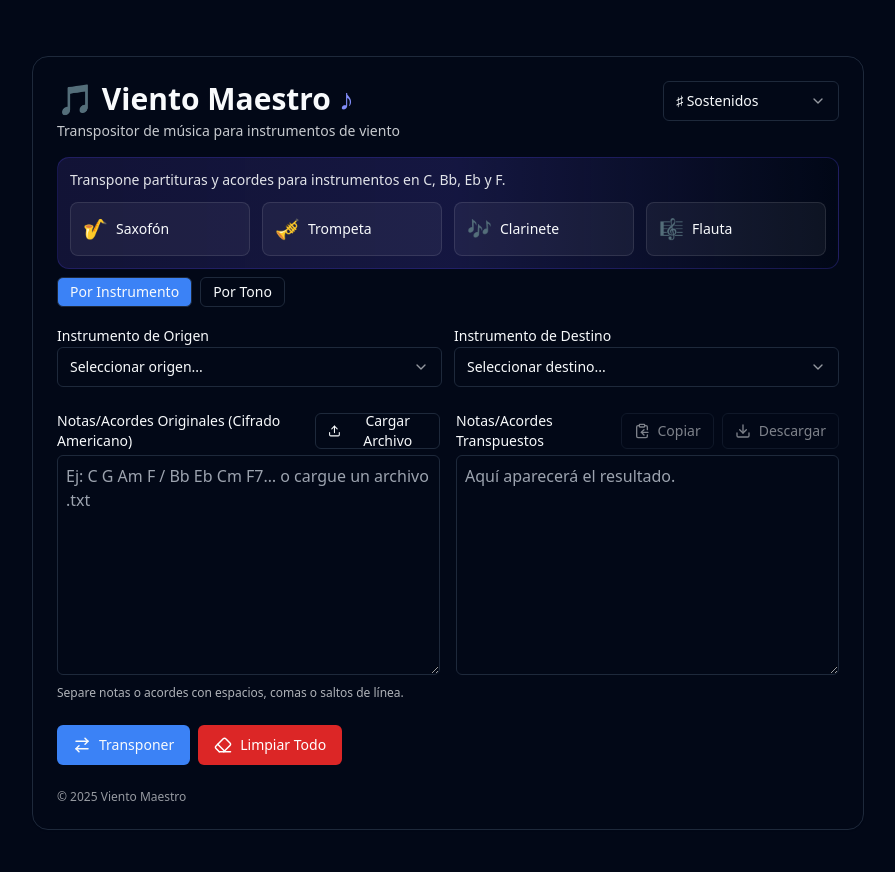
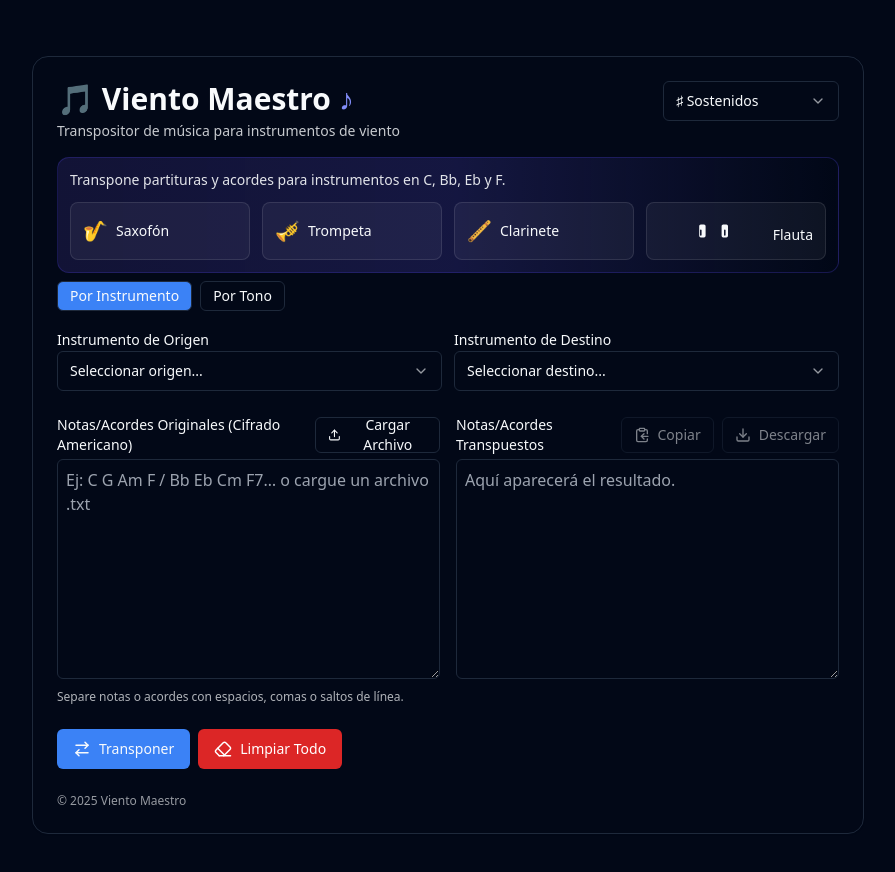
Before and after one commit to chgonzaster-stack/vientomaestro, a Next.js app: page / in a window 1280 px wide. Shown: the top 872 px of the page, without its empty margins (192-1087 px from the left). Built offline with nearby package versions, Linux system fonts and the light colour scheme.

Commit message:
fix: TabsContent sin className; banner emojis; Select overlay y highlight

```diff
--- a/app/page.tsx
+++ b/app/page.tsx
@@ -205,12 +205,22 @@ export default function TransposerPage() {
                 <span className="text-sm">Trompeta</span>
               </div>
               <div className="rounded-lg border border-white/10 bg-white/5 p-3 flex items-center gap-2">
-                <span className="text-xl">🎶</span>
+                <span className="text-xl">🪈</span>
                 <span className="text-sm">Clarinete</span>
               </div>
               <div className="rounded-lg border border-white/10 bg-white/5 p-3 flex items-center gap-2">
-                <span className="text-xl">🎼</span>
-                <span className="text-sm">Flauta</span>
+              {/* Flauta – SVG simple minimalista */}
+              <svg
+                xmlns="http://www.w3.org/2000/svg"
+                viewBox="0 0 640 512"
+                className="mx-auto h-8 w-8 fill-current"
+                aria-label="Flauta"
+                role="img"
+              >
+                <path d="M608 128h-64c-17.7 0-32 14.3-32 32v192c0 17.7 14.3 32 32 32h64c17.7 0 32-14.3 32-32V160c0-17.7-14.3-32-32-32zm-16 208c0 8.8-7.2 16-16 16s-16-7.2-16-16v-96c0-8.8 7.2-16 16-16s16 7.2 16 16v96zM96 128c-17.7 0-32 14.3-32 32v192c0 17.7 14.3 32 32 32h64c17.7 0 32-14.3 32-32V160c0-17.7-14.3-32-32-32H96zm16 208c0 8.8-7.2 16-16 16s-16-7.2-16-16v-96c0-8.8 7.2-16 16-16s16 7.2 16 16v96z" />
+              </svg>
+              <div className="mt-2 text-sm font-medium">Flauta</div>
+
               </div>
             </div>
           </div>
```
